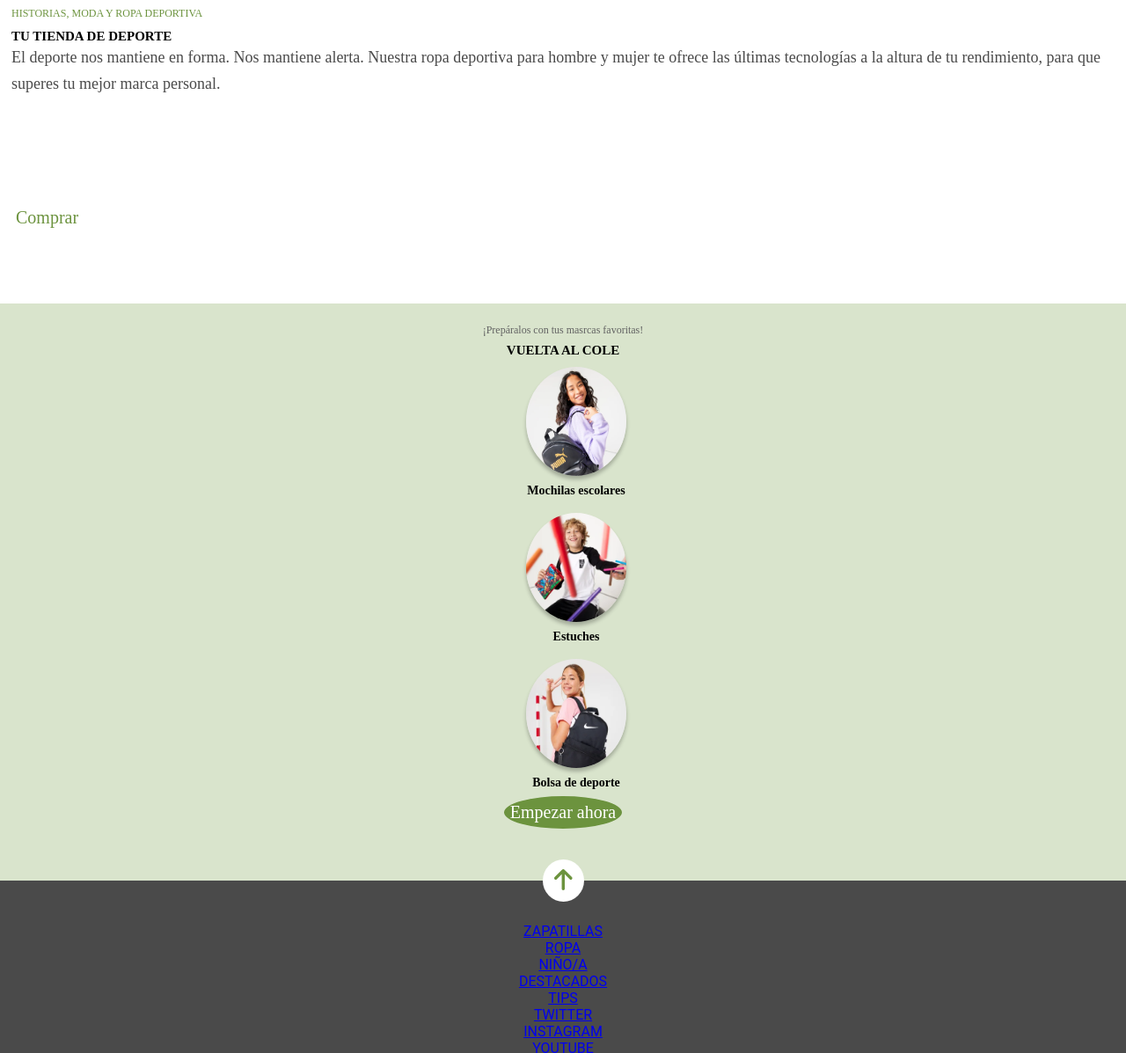
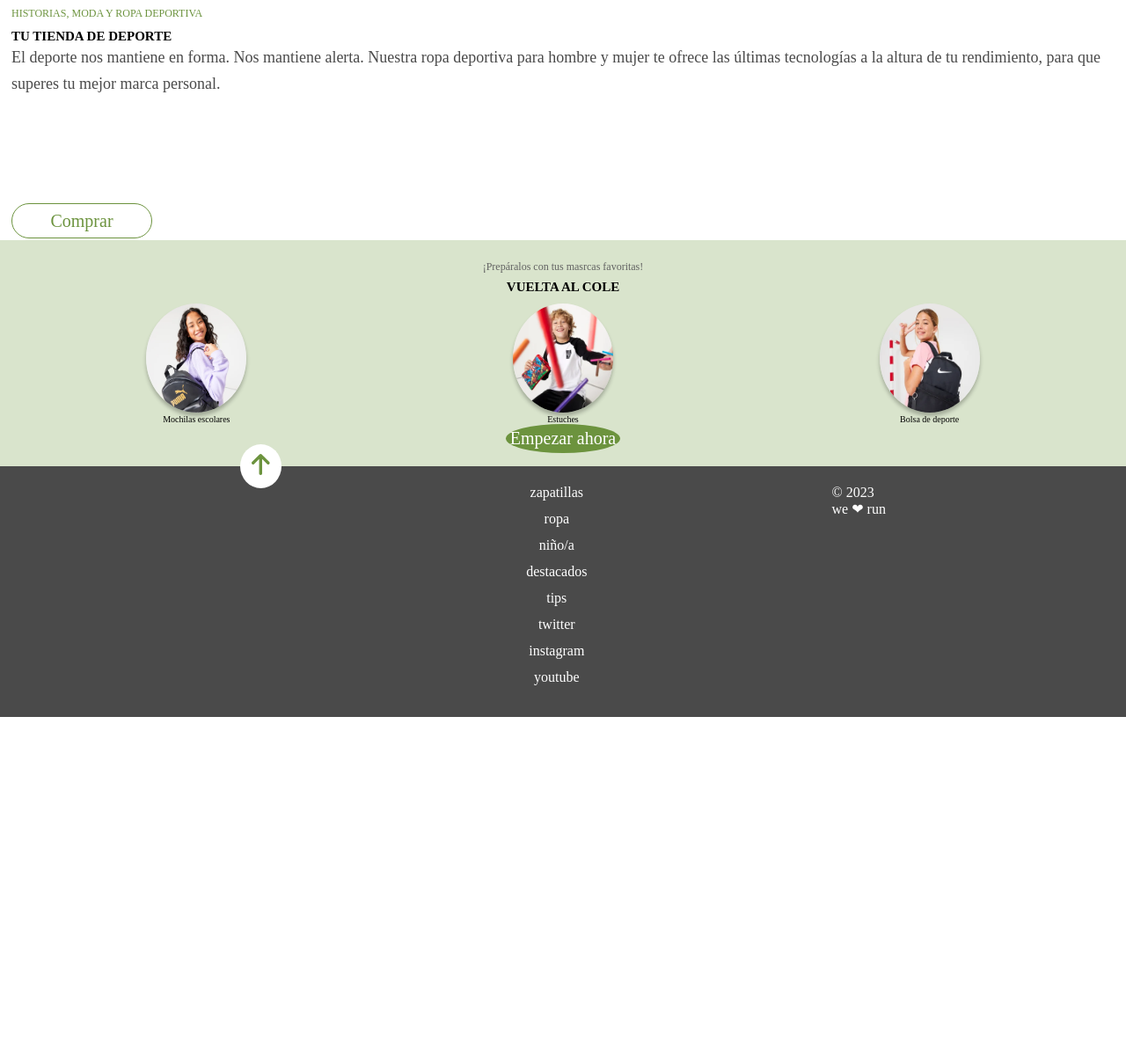
Before and after one commit to Adalab/modulo-1-evaluacion-final-Yasmin271091, a website: page src/html/index.html in a window 1280 px wide. Shown: the part 831-2028 px from the top of the page at 88% size. After the commit the page ends 1646 px from the top, so only its background shows below. Drawn offline with nearby package versions, Linux system fonts and the light colour scheme; files that its build step writes are made by us from their sources; files whose address does not match are found by name.

Commit message:
add changes

```diff
--- a/src/html/partials/footer.html
+++ b/src/html/partials/footer.html
@@ -1,24 +1,24 @@
 <footer class="footer"  id="footer">
-    <div class="footer_up">
+    <div class="footer__getup">
       <a href="#hero"><img src="./assets/images/ico-arrow.svg"></a>
     </div>
 
-    <nav class="footer_links">
-      <ul class="footer_links1">
-        <li><a href="https://www.adalab.es">ZAPATILLAS</a></li>
-        <li><a href="https://www.adalab.es">ROPA</a></li>
-        <li><a href="https://www.adalab.es">NIÑO/A</a></li>
-        <li><a href="https://www.adalab.es">DESTACADOS</a></li>
-        <li><a href="https://www.adalab.es">TIPS</a></li>
+    <nav class="footer__list">
+      <ul class="footer__list1">
+        <li><a class="fitem" href="#">zapatillas</a></li>
+        <li><a class="fitem" href="#">ropa</a></li>
+        <li><a class="fitem" href="#">niño/a</a></li>
+        <li><a class="fitem" href="#">destacados</a></li>
+        <li><a class="fitem" href="#">tips</a></li>
+      </ul>
+      <ul class="footer__list2">
+        <li><a class="fitem" href="#">twitter</a></li>
+        <li><a class="fitem" href="#">instagram</a></li>
+        <li><a class="fitem" href="#">youtube</a></li>
       </ul>
     </nav>
-    <nav class="footer_links">
-      <ul class="footer_links2">
-        <li><a class="list" href="https://www.adalab.es">TWITTER</a></li>
-        <li><a class="list" href="https://www.adalab.es">INSTAGRAM</a></li>
-        <li><a class="list" href="https://www.adalab.es">YOUTUBE</a></li>
-      </ul>
-    </nav>
+    <div class="footer__copy">
       <p class="copy">&copy; 2023</p>
       <p>we ❤︎ run</p>
+    </div>
   </footer>
--- a/src/html/partials/header.html
+++ b/src/html/partials/header.html
@@ -1,4 +1,4 @@
 <header class="header">
-    <a href="#" class="menu"></a>
+    <a href="https://www.adalab.es" class="menu"></a>
         <img src="./assets/images/ico-menu.svg">
 </header>
--- a/src/html/partials/hero.html
+++ b/src/html/partials/hero.html
@@ -1,5 +1,5 @@
-<section class= "hero">
+<section class= "hero" id="hero">
         <h1 class="hero_title">COMIENZOS COMPARTIDOS</h1>
         <p class="hero_title1">Todo lo que necesitan para volver al cole con ilusión<p>
-                <a href="#" class="down"><img src="./assets/images/ico-scroll-down.svg"><a>
+                <a href="#footer" class="down"><img src="./assets/images/ico-scroll-down.svg"><a>
 </section>
--- a/src/html/partials/section1.html
+++ b/src/html/partials/section1.html
@@ -3,5 +3,5 @@
       <p class="title2">HISTORIAS, MODA Y ROPA DEPORTIVA</p>
       <h2 class="title3">TU  TIENDA DE DEPORTE</h2>
       <p class="text2">El deporte nos mantiene en forma. Nos mantiene alerta. Nuestra ropa deportiva para hombre y mujer te ofrece  las últimas tecnologías a la altura de tu rendimiento, para que superes tu mejor marca personal.</p>
-      <a href="#" class="link">Comprar</a>
+      <a href="https://www.adalab.es/" class="link">Comprar</a>
     </section>
--- a/src/scss/core/_variables.scss
+++ b/src/scss/core/_variables.scss
@@ -1,5 +1,4 @@
 // fonts
-
 
 // colors
 $colorgreen: #6c933e;
--- a/src/scss/layout/_footer.scss
+++ b/src/scss/layout/_footer.scss
@@ -1,42 +1,56 @@
 .footer{
-    width: 100vw;
-    height: 43.3rem;
+    font-size:1.6rem;
     color: $colorwhite;
     background-color: $colorbrown;
+    padding: 0 1.5rem 3rem 1.5rem;
     display: flex;
     flex-direction: column;
+    justify-content: space-around;
     align-items: center;
+    text-align: center;
+    align-content: center;
+    gap: 2rem;
 
-    &_up{
+    @media (min-width:768px){
+        width: 100vw;
+        flex-direction: row;
+        align-items: baseline;
+        text-align: left;
+        justify-content: space-evenly;
+    }
+    &__getup{
         background-color: $colorwhite;
+        display: inline-block;
         border-radius: 50%;
         padding: 1.1rem 1.3rem;
         transform: translateY(-50%);
-    }
+         }
 
-    &_links{
-        width: 100vw;
-        font-size: 1.6rem;
-        font-family: roboto;
-        color: $colorwhite;
-        text-align: center;
-        text-transform: uppercase;
-        list-style: none;
-        text-decoration: none;
-        &_links1{
-            width: 10.38rem;
-            height: 13.97rem;
+&__list{
+            text-decoration: none;
+            list-style: none;
             color: $colorwhite;
+            }
+
+    &__list1, &__list2{
             text-align: center;
+            list-style: none;
+            line-height: 3rem;
             text-decoration: none;
-            &_links2{
-                width: 9.25rem;
-                height: 8.38rem;
+            .fitem{
+                text-decoration: none;
+                list-style: none;
                 color: $colorwhite;
-                margin: 2.79rem 10.28rem 2.98rem 10.28rem;
-                line-height: 1.88;
-                text-decoration: none;
+                font-weight: 100;
+
+                }
+                .p{
+                    padding: 0.5rem;
+                    @media (min-width:768px){
+                        flex-direction: row-reverse;
+                        align-items: baseline;
+                        justify-content: space-evenly;
+                }
             }
         }
     }
-}
--- a/src/scss/layout/_hero.scss
+++ b/src/scss/layout/_hero.scss
@@ -6,7 +6,7 @@
     height: 100vh;
     display: flex;
     text-align: center;
-    gap: 7rem;
+    gap: 8rem;
     flex-direction: column;
     align-items: center;
     color: $colorwhite;
@@ -14,17 +14,25 @@
         width: 31.55rem;
         height: 5.72rem;
         display: flex;
-        padding-top: 25rem;
+        padding-top: 30rem;
         font-size: 3rem;
+        text-transform: uppercase;
+        @media all and (min-width:768px){
+            font-size: 5rem;
+        @media all and (min-width:1200px){
+            font: size 7.5rem;;
+        }
+        }
         }
         &_title1{
             width: 24.33rem;
             height: 1.6rem;
-            padding-left: 3.4rem;
-            padding-right: 3.8rem;
             font-size: 2rem;
             color: $colorwhite;
             line-height: 1.19;
+            @media all and (min-width:768px){
+                font-size: 2.4rem;
+            }
             }
             .down{
                 width: 3.82rem;
@@ -37,7 +45,7 @@
                 justify-content: center;
                 align-items: center;
                 line-height: 50px;
-                transform: translateY(80%) translateX(-50%);
+                transform: translateY(0%) translateX(-50%);
 
             }
 
--- a/src/scss/layout/_section1.scss
+++ b/src/scss/layout/_section1.scss
@@ -1,6 +1,5 @@
 .section1{
     width: 100vw;
-    height: 37.6rem;
     flex-grow: 0;
     margin-left:  0 1rem;
     padding: 3.4rem 1.7rem 0.2rem 1.3rem;
@@ -40,6 +39,7 @@
     font-size: 1.8rem;
     line-height: 1.67;
     text-align:left;
+    padding-right: 2rem;
     justify-content: center;
     align-items: center;
 }
@@ -47,10 +47,13 @@
     color: #6c933e;
     background-color: #ffffff;
     width: 160px;
-    height: 45px;
-    border-radius: 50%  green solid 1px;
-    padding: 5px;
+    height: 40px;
+    display: flex;
+    justify-content: center;
+    align-items: center;
+    padding: 1rem;
+    border-radius: 3rem;
+    border: solid 1px $colorgreen;
     text-decoration: none;
-    position: absolute;
     font-size: 2rem;
 }
--- a/src/scss/layout/_section2.scss
+++ b/src/scss/layout/_section2.scss
@@ -1,6 +1,5 @@
 .section2 {
     width: 100vw;
-    height: 65.6rem;
     text-align: center;
     padding: 1.5rem;
     background-color: #d9e4cc;
@@ -26,12 +25,23 @@
 }
 .grid-container{
     display: grid;
-    width: 100vw;
-    grid-template-columns: 1fr;
+    grid-template-columns: 15rem;
+    grid-template-rows: 15rem 15rem 15rem;
+    justify-content: center;
+    text-align: center;
+    gap: 1,5rem;
+
+    @media all and (min-width:768px){
+        grid-template-columns: 1fr 1fr 1fr;
+        grid-template-rows: 1fr;
+        justify-content: space-evenly;
+
 }
 .item{
     text-align: center;
     padding-top: 1rem;
+
+    }
     &_text{
         font-size: 1.4rem;
         line-height: 3rem;
@@ -51,7 +61,7 @@
         background-color: $colorgreen;
         display: inline-block;
         border-radius: 50%;
-        border: solid 2px $colorgreen;
+
         padding: 0.5rem;
         text-align: center;
         text-decoration: none;
```
Also changed, not shown: src/html/index.html (+1 -0 lines), src/html/partials/assets/images/ico-menu.svg (added).
